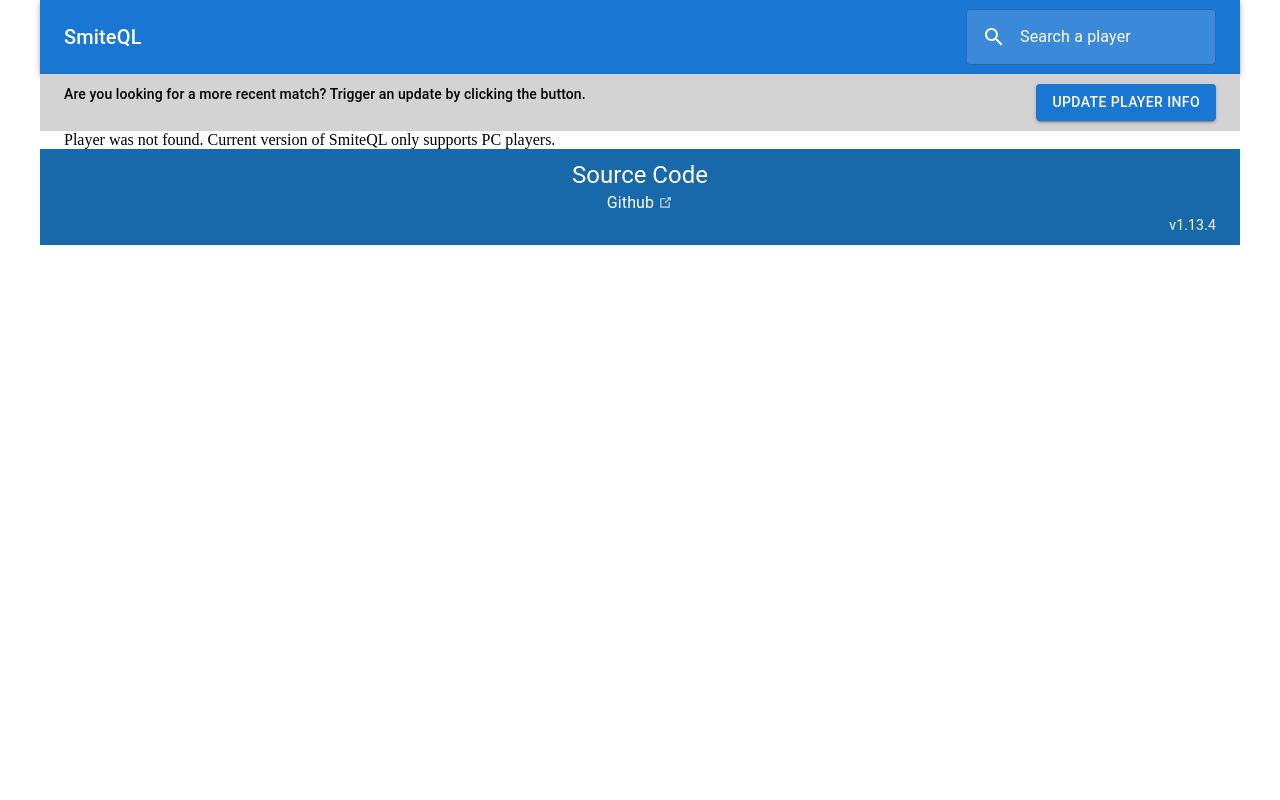
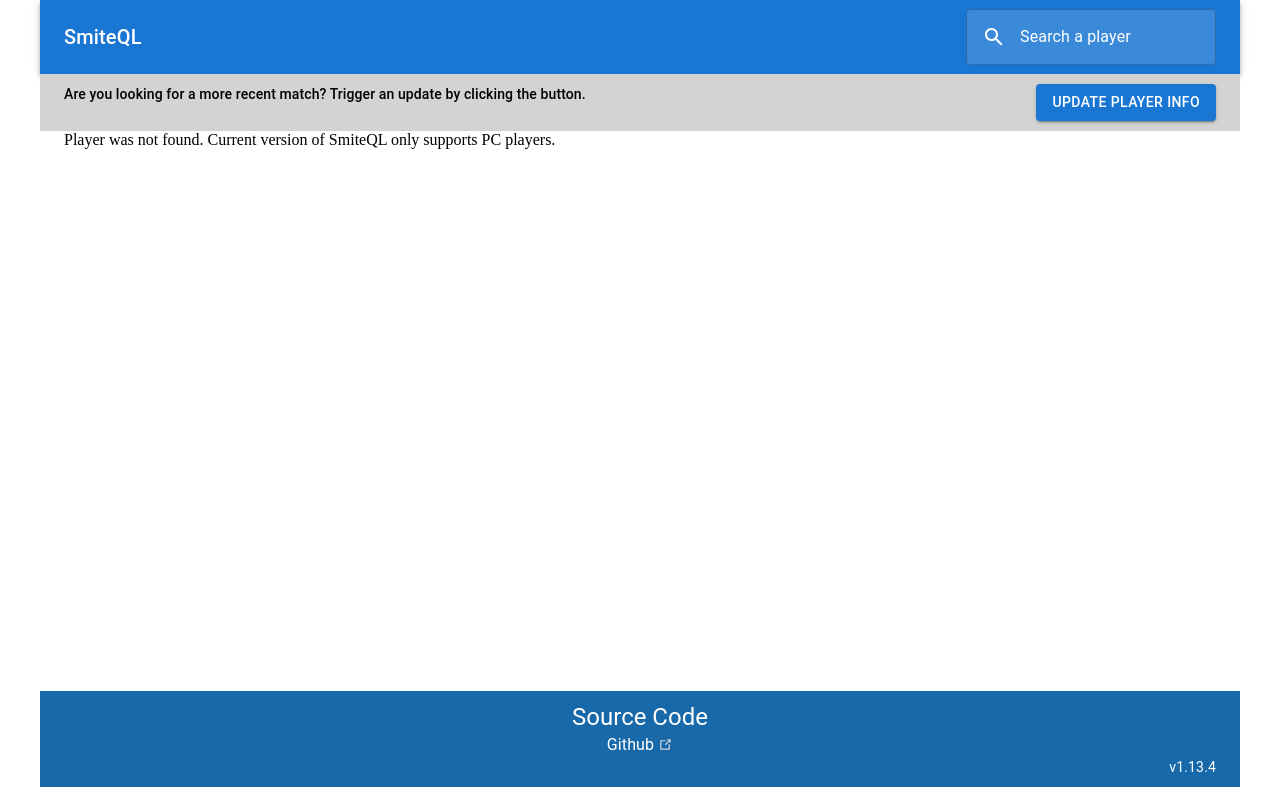
Before and after one commit to davidholyko/smite-ql, a React (Create React App) app: page /player in a window 1280 px wide. Built offline with nearby package versions, Linux system fonts and the light colour scheme; no server answers.

Commit message:
fix(player): fill in page when player not found

```diff
--- a/src/components/player/PlayerContent.js
+++ b/src/components/player/PlayerContent.js
@@ -54,7 +54,15 @@
 
   if (isEmpty(playerInfo) || isEmpty(patchVersion)) {
     // TODO: make a placeholder component
-    return <Container>Player {playerId} was not found. Current version of SmiteQL only supports PC players.</Container>;
+    return (
+      <Container
+        sx={{
+          minHeight: '70vh',
+        }}
+      >
+        Player {playerId} was not found. Current version of SmiteQL only supports PC players.
+      </Container>
+    );
   }
 
   const info = !isEmpty(localPlayerInfo) ? localPlayerInfo : playerInfo;
```
